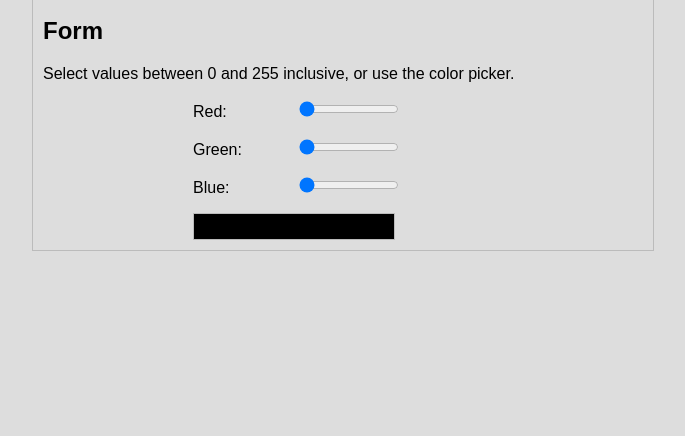
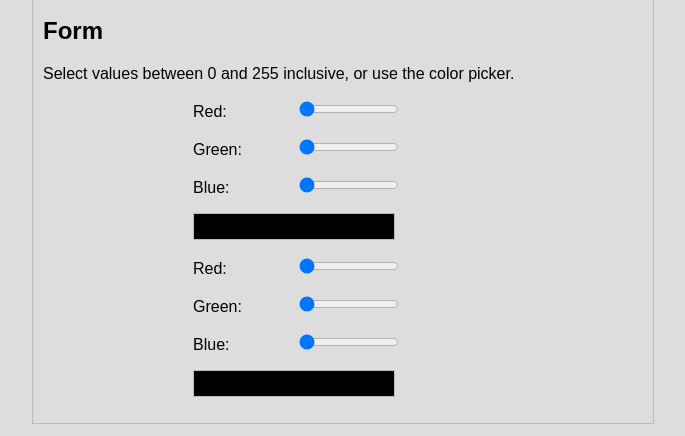
Before and after one commit to Osse/neopixel, a plain HTML site: page index.html in a window 1280 px wide. Shown: the part 132-568 px from the top of the page, without its empty margins (297-982 px from the left). Drawn offline with Linux system fonts and the light colour scheme.

Commit message:
Two leds

```diff
--- a/index.html
+++ b/index.html
@@ -22,7 +22,7 @@
                 width: 100px;
                 display: inline-block;
             }
-            div#chosen_color {
+            div#chosen_color_0, div#chosen_color_1  {
                 width: 200px;
                 height: 25px;
                 background-color: black;
@@ -37,9 +37,17 @@
             }
 
             function send(id) {
-                websock.send(id + ":" + get(id).value);
-                var newColor = "rgb(" + [get("red").value, get("green").value, get("blue").value].join(",") + ")";
-                get("chosen_color").style.backgroundColor = newColor;
+                if (websock)
+                    websock.send(id + ":" + get(id).value);
+
+                if (id.endsWith("_0")) {
+                    var newColor = "rgb(" + [get("red_0").value, get("green_0").value, get("blue_0").value].join(",") + ")";
+                    get("chosen_color_0").style.backgroundColor = newColor;
+                }
+                else if (id.endsWith("_1")) {
+                    var newColor = "rgb(" + [get("red_1").value, get("green_1").value, get("blue_1").value].join(",") + ")";
+                    get("chosen_color_1").style.backgroundColor = newColor;
+                }
             }
 
             function start() {
@@ -71,26 +79,42 @@
         <div id="form_container">
             <form method="get">
                 <p>
-                    <label for="red">Red:</label>
-                    <input type="range" min="0" max="255" step="1" value="0" onchange="send('red');"
-                        class="slider" id="red" name="red" />
+                    <label for="red_0">Red:</label>
+                    <input type="range" min="0" max="255" step="1" value="0" onchange="send('red_0');"
+                        class="slider" id="red_0" name="red_0" />
                 </p>
                 <p>
-                    <label for="green">Green:</label>
-                    <input type="range" min="0" max="255" step="1" value="0" onchange="send('green');"
-                        class="slider" id="green" name="green" />
+                    <label for="green_0">Green:</label>
+                    <input type="range" min="0" max="255" step="1" value="0" onchange="send('green_0');"
+                        class="slider" id="green_0" name="green_0" />
                 </p>
                 <p>
                     <label for="Blue">Blue:</label>
-                    <input type="range" min="0" max="255" step="1" value="0" onchange="send('blue');"
-                        class="slider" id="blue" name="blue" />
+                    <input type="range" min="0" max="255" step="1" value="0" onchange="send('blue_0');"
+                        class="slider" id="blue_0" name="blue_0" />
                 </p>
                 <p>
-                    <div id="chosen_color" />
+                    <div id="chosen_color_0"></div>
                 </p>
-                <!-- <p> -->
-                <!--     <input type="button" onclick="send();" value="Set color!" /> -->
-                <!-- </p> -->
+
+                <p>
+                    <label for="red_1">Red:</label>
+                    <input type="range" min="0" max="255" step="1" value="0" onchange="send('red_1');"
+                        class="slider" id="red_1" name="red_1" />
+                </p>
+                <p>
+                    <label for="green_1">Green:</label>
+                    <input type="range" min="0" max="255" step="1" value="0" onchange="send('green_1');"
+                        class="slider" id="green_1" name="green_1" />
+                </p>
+                <p>
+                    <label for="Blue">Blue:</label>
+                    <input type="range" min="0" max="255" step="1" value="0" onchange="send('blue_1');"
+                        class="slider" id="blue_1" name="blue_1" />
+                </p>
+                <p>
+                    <div id="chosen_color_1"></div>
+                </p>
             </form>
         </div>
     </body>
```
Also changed, not shown: 1 other file.
